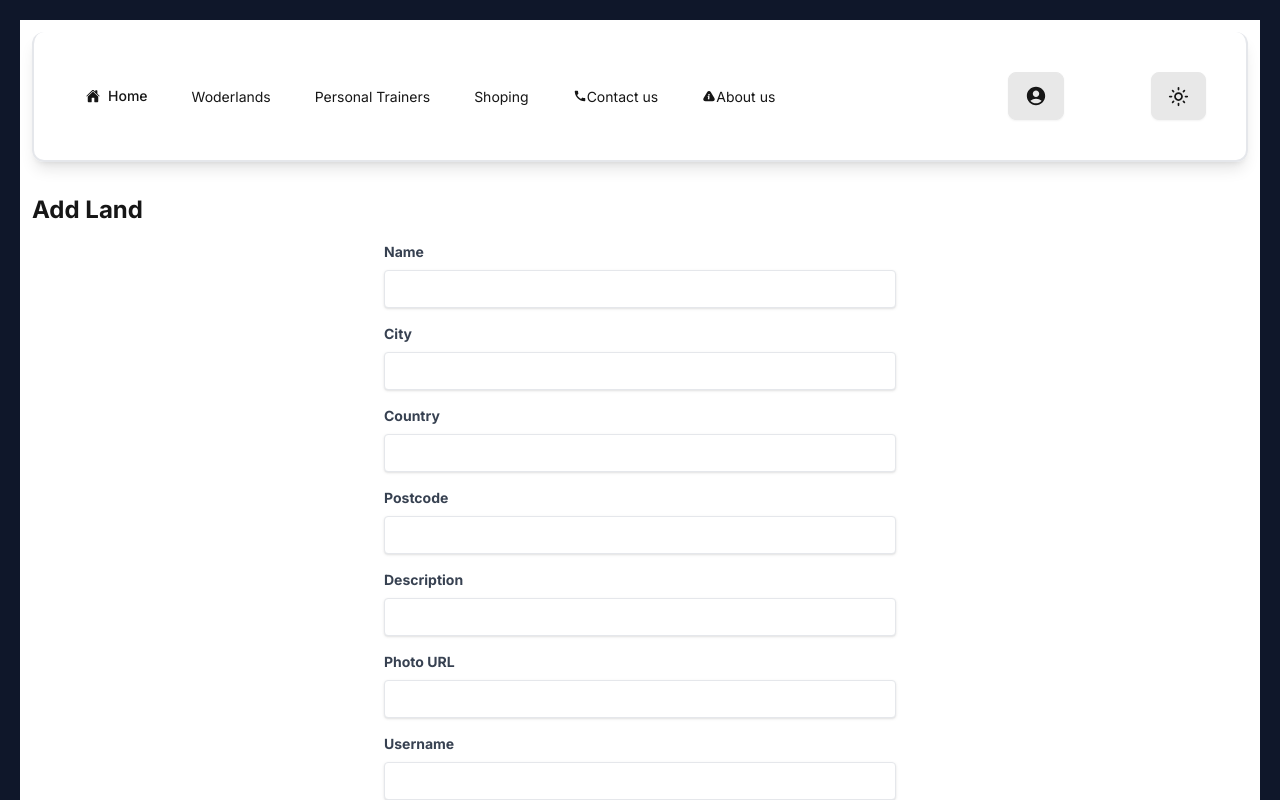
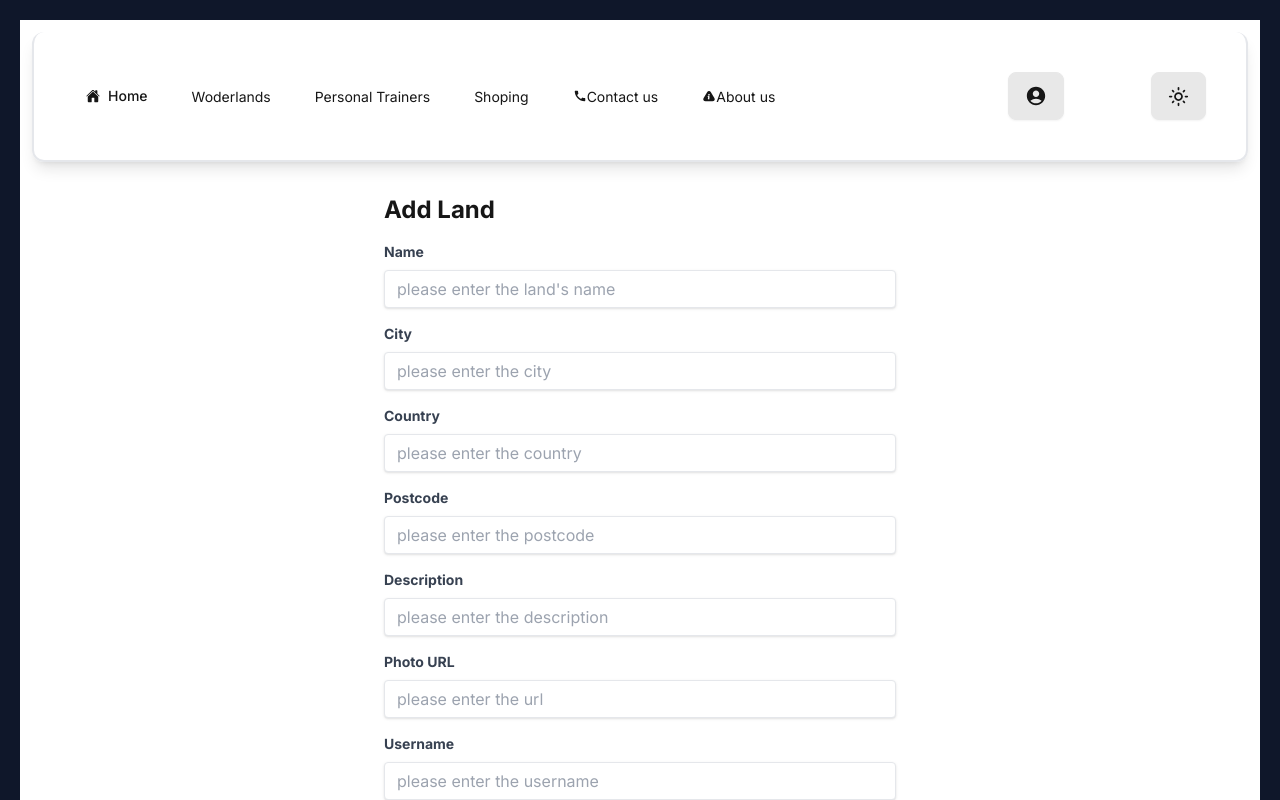
Before and after one commit to Masoud-Rad/Skaters-Wonderland-FE, a Next.js app in the folder skaters-wonderland-fe/: page /lands/addLand in a window 1280 px wide. Shown: the top 800 px of the page. Built offline with nearby package versions, Linux system fonts and the light colour scheme.

Commit message:
I created addLnd but I have server error

```diff
--- a/skaters-wonderland-fe/app/lands/addLand/page.tsx
+++ b/skaters-wonderland-fe/app/lands/addLand/page.tsx
@@ -1,47 +1,68 @@
 "use client";
 import React, { ChangeEvent, useState } from "react";
+import { addNewLand } from "@/utils";
+import { Console } from "console";
 
 const AddLand = () => {
-  const [formData, setFormData] = useState({
-    name: "",
-    city: "",
-    country: "",
-    postcode: "",
-    description: "",
-    land_img_url: "",
-    username: "",
-  });
 
-  const handleChange = (e: ChangeEvent<HTMLInputElement>) => {
-    const { name, value } = e.target;
-    setFormData((prevState) => ({
-      ...prevState,
-      [name]: value,
-    }));
+
+  const [landname, setLandname] = useState("");
+  const [city, setCity] = useState("");
+  const [country, setCountry] = useState("");
+  const [postcode, setPostcode] = useState("");
+  const [description, setDescription] = useState("");
+  const [imgUrl, setImgUrl] = useState("");
+  const [username, setUsername] = useState("");
+
+
+  const handleSubmit = async (e: React.FormEvent<HTMLFormElement>) => {
+    e.preventDefault();
+    try {
+      const response = await addNewLand({
+        "landname": landname,
+        "city": city,
+        "country": country,
+        "postcode": postcode,
+        "description": description,
+        "land_img_url": imgUrl,
+        "username": username,
+      });
+      console.log("in the addLand",response);
+
+      setLandname("");
+      setCity("");
+      setCountry("");
+      setPostcode("");
+      setDescription("");
+      setImgUrl("");
+      setUsername("");
+    } catch (error) {
+      console.error("Error submitting form:", error);
+
+    }
   };
 
-  const handleSubmit = (e: React.FormEvent<HTMLFormElement>) => {
-    e.preventDefault();
-    console.log(formData);
-  };
+
 
   return (
     <div className="container mx-auto mt-8">
-      <h1 className="text-2xl font-bold mb-4 mx-auto">Add Land</h1>
-      <form onSubmit={handleSubmit} className="max-w-lg mx-auto">
+
+      <form  id= "addLandForm" onSubmit={handleSubmit} className="max-w-lg mx-auto">
+        <h1 className="text-2xl font-bold mb-4 mx-auto">Add Land</h1>
         <div className="mb-4">
           <label
             className="block text-gray-700 text-sm font-bold mb-2"
-            htmlFor="name"
+            htmlFor="landname"
           >
             Name
           </label>
           <input
             type="text"
-            id="name"
-            name="name"
-            value={formData.name}
-            onChange={handleChange}
+            id="landname"
+            name="landname"
+            placeholder="please enter the land's name"
+            value={landname}
+            onChange={(event)=>{ setLandname(event.target.value)}}
             className="shadow appearance-none border rounded w-full py-2 px-3 text-gray-700 leading-tight focus:outline-none focus:shadow-outline"
           />
         </div>
@@ -57,8 +78,9 @@ const AddLand = () => {
             type="text"
             id="city"
             name="city"
-            value={formData.city}
-            onChange={handleChange}
+            placeholder="please enter the city"
+            value={city}
+            onChange={(event)=>{ setCity(event.target.value)}}
             className="shadow appearance-none border rounded w-full py-2 px-3 text-gray-700 leading-tight focus:outline-none focus:shadow-outline"
           />
         </div>
@@ -74,8 +96,9 @@ const AddLand = () => {
             type="text"
             id="country"
             name="country"
-            value={formData.country}
-            onChange={handleChange}
+            placeholder="please enter the country"
+            value={country}
+            onChange={(event)=>{ setCountry(event.target.value)}}
             className="shadow appearance-none border rounded w-full py-2 px-3 text-gray-700 leading-tight focus:outline-none focus:shadow-outline"
           />
         </div>
@@ -91,8 +114,9 @@ const AddLand = () => {
             type="text"
             id="postcode"
             name="postcode"
-            value={formData.postcode}
-            onChange={handleChange}
+            placeholder="please enter the postcode"
+            value={postcode}
+            onChange={(event)=>{ setPostcode(event.target.value)}}
             className="shadow appearance-none border rounded w-full py-2 px-3 text-gray-700 leading-tight focus:outline-none focus:shadow-outline"
           />
         </div>
@@ -108,8 +132,9 @@ const AddLand = () => {
             type="text"
             id="description"
             name="description"
-            value={formData.description}
-            onChange={handleChange}
+            placeholder="please enter the description"
+            value={description}
+            onChange={(event)=>{ setDescription(event.target.value)}}
             className="shadow appearance-none border rounded w-full py-2 px-3 text-gray-700 leading-tight focus:outline-none focus:shadow-outline"
           />
         </div>
@@ -125,8 +150,9 @@ const AddLand = () => {
             type="text"
             id="land_img_url"
             name="land_img_url"
-            value={formData.land_img_url}
-            onChange={handleChange}
+            placeholder="please enter the url"
+            value={imgUrl}
+            onChange={(event)=>{ setImgUrl(event.target.value)}}
             className="shadow appearance-none border rounded w-full py-2 px-3 text-gray-700 leading-tight focus:outline-none focus:shadow-outline"
           />
         </div>
@@ -142,8 +168,9 @@ const AddLand = () => {
             type="text"
             id="username"
             name="username"
-            value={formData.username}
-            onChange={handleChange}
+            placeholder="please enter the username"
+            value={username}
+            onChange={(event)=>{ setUsername(event.target.value)}}
             className="shadow appearance-none border rounded w-full py-2 px-3 text-gray-700 leading-tight focus:outline-none focus:shadow-outline"
           />
         </div>
--- a/skaters-wonderland-fe/utils.ts
+++ b/skaters-wonderland-fe/utils.ts
@@ -4,6 +4,17 @@ const SwApi = axios.create({
   baseURL: 'https://skaters-wonderland-be.onrender.com/api'
 });
 
+//--------------------------------Types---------------------
+
+interface LandsPostBody{
+    landname: string,
+    city: string,
+    country: string,
+    postcode: string,
+    description: string,
+    land_img_url: string,
+    username: string,
+  }
 
 //--------------------------------lands---------------------
 
@@ -18,3 +29,15 @@ export const fetchLands = ()=>{
       console.log(error);
     })
   }
+
+  export const addNewLand = (postBody: LandsPostBody)=>{
+console.log("in utils, postBody:", postBody)
+    return  SwApi.post('/land', postBody)
+      .then((response)=> {
+        console.log("in utils, postedLand:", response)
+        return(response);
+      })
+      .catch((error) =>{
+        console.log(error.status);
+      })
+  }
```
